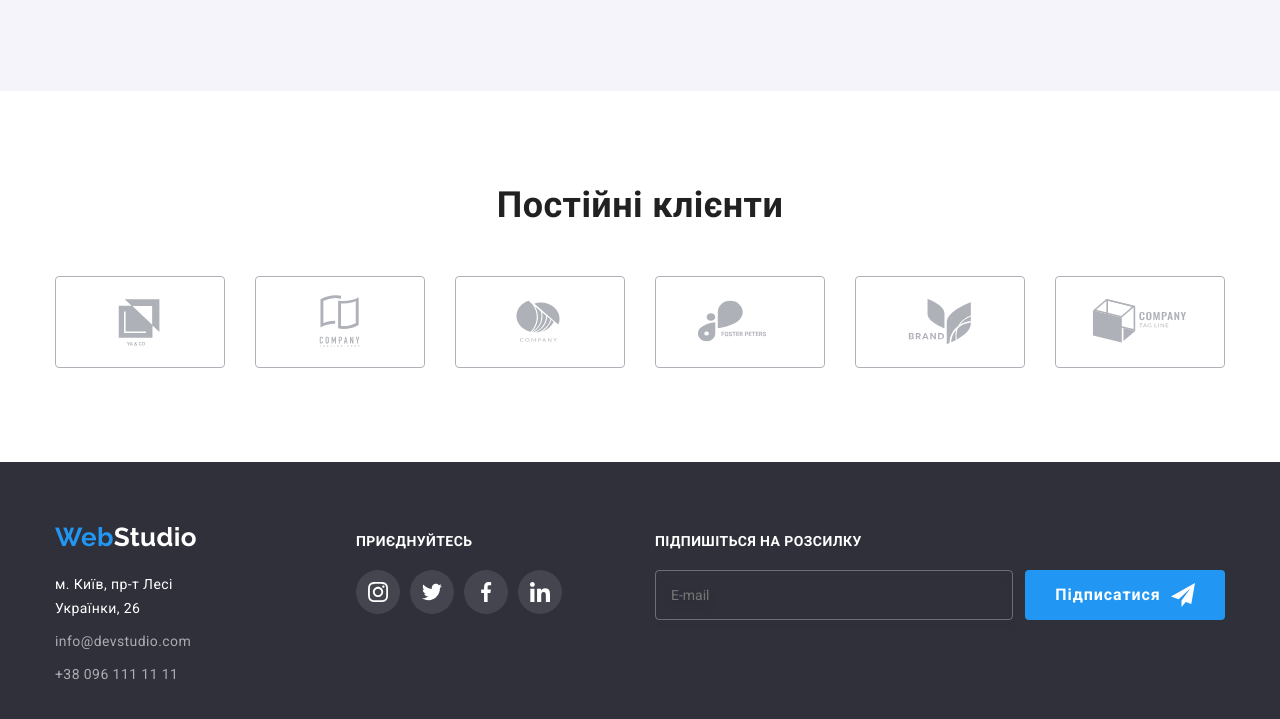
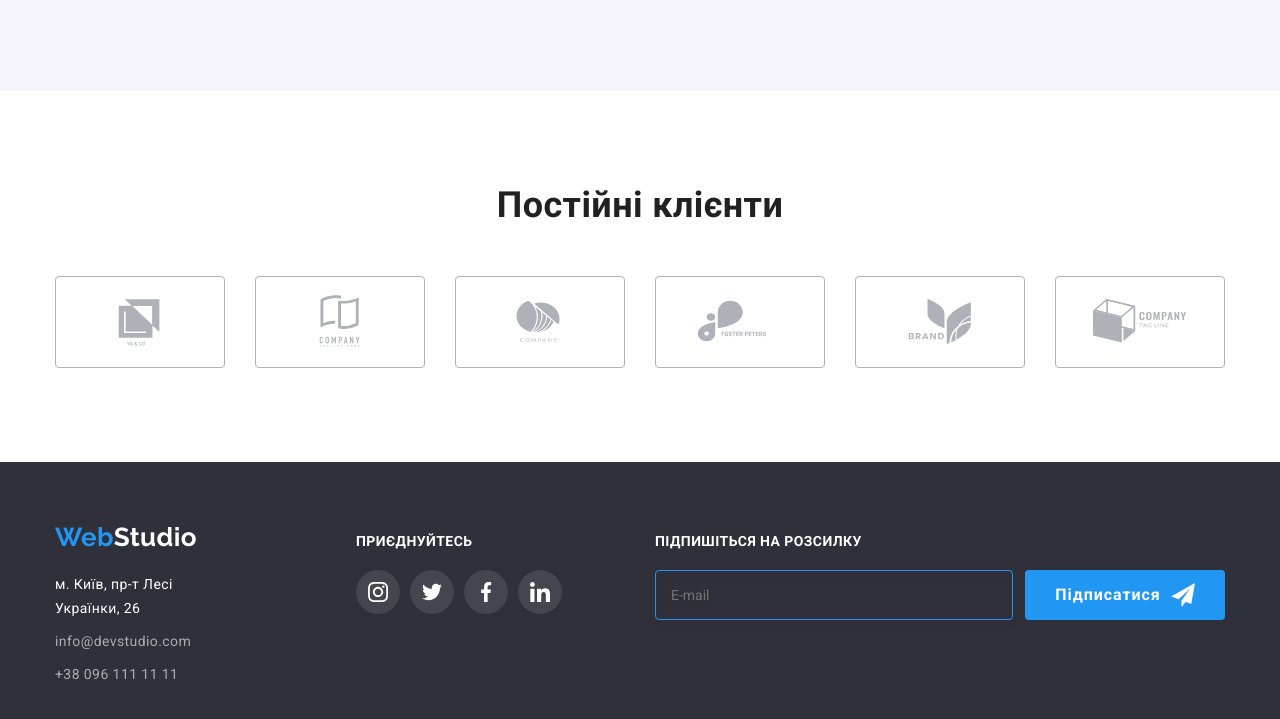
Before and after one commit to AlinaRyabova/goit-markup-hw-06-old, a plain HTML site: page index.html in a window 1280 px wide. In both pictures the pointer is over the input "E-mail". Shown: the part 2214-2933 px from the top of the page. Drawn offline with nearby package versions, Linux system fonts and the light colour scheme.

Commit message:
update css

```diff
--- a/css/styles.css
+++ b/css/styles.css
@@ -677,6 +677,13 @@ body{
 .contact-form{
     display: flex;
 }
+.contact-input:hover,
+.contact-input:focus{
+    border-color: #2196F3;
+}
+.contact-input{
+    transition: border-color 250ms cubic-bezier(0.4, 0, 0.2, 1);
+}
 
 .form-btn-icon{
     fill: #FFFFFF;
```
